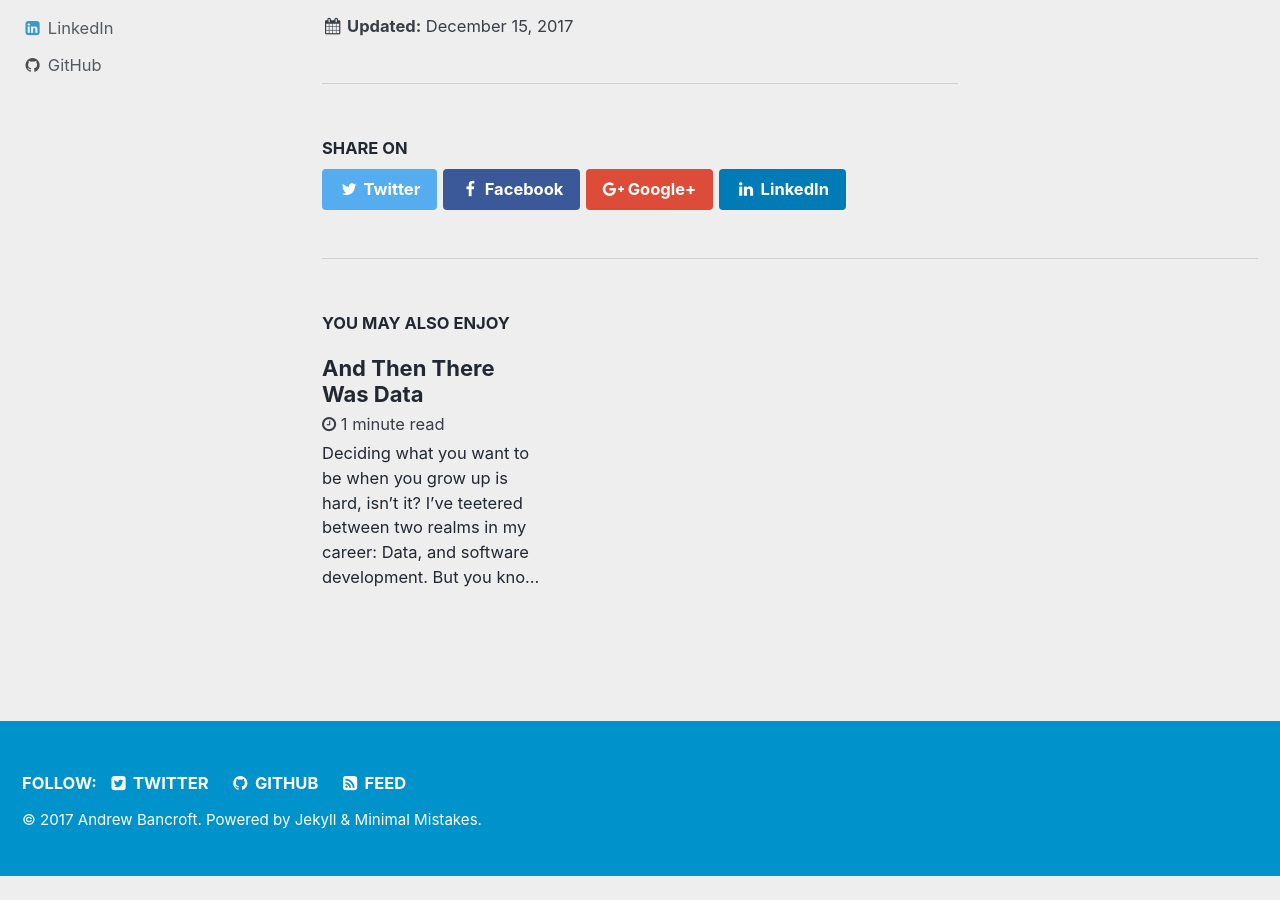
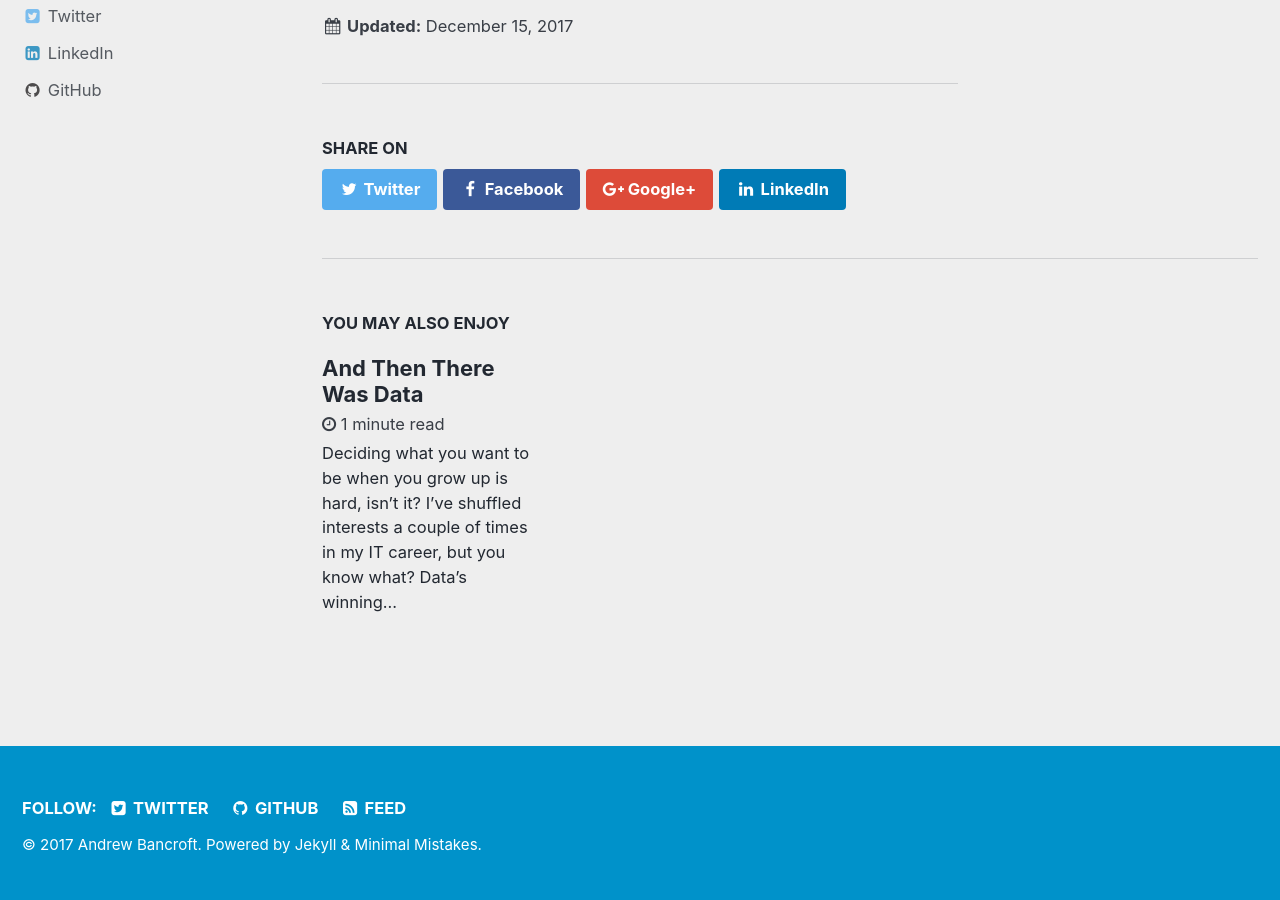
Before and after one commit to andrewcbancroft/datadaylife-blog, a Jekyll site: the page built from _posts/2017-12-15-and-then-there-was-data.md, in a window 1280 px wide and 900 px high, scrolled down 2493 px. Built offline with Jekyll 4.4.1, drawn with Linux system fonts in a browser that asks for light colours; before the commit the page ends 3369 px from its top, so only the background shows below that.

Commit message:
Update 2017-12-15-and-then-there-was-data.md

```diff
--- a/_posts/2017-12-15-and-then-there-was-data.md
+++ b/_posts/2017-12-15-and-then-there-was-data.md
@@ -1,5 +1,5 @@
 ---
-excerpt: "Deciding what you want to be when you grow up is hard, isn't it? I've teetered between two realms in my career:  Data, and software development.  But you know what?  Data's captured me..."
+excerpt: "Deciding what you want to be when you grow up is hard, isn't it? I've shuffled interests a couple of times in my IT career, but you know what? Data's winning..."
 ---
 # Decisions, Decisions
 
```
